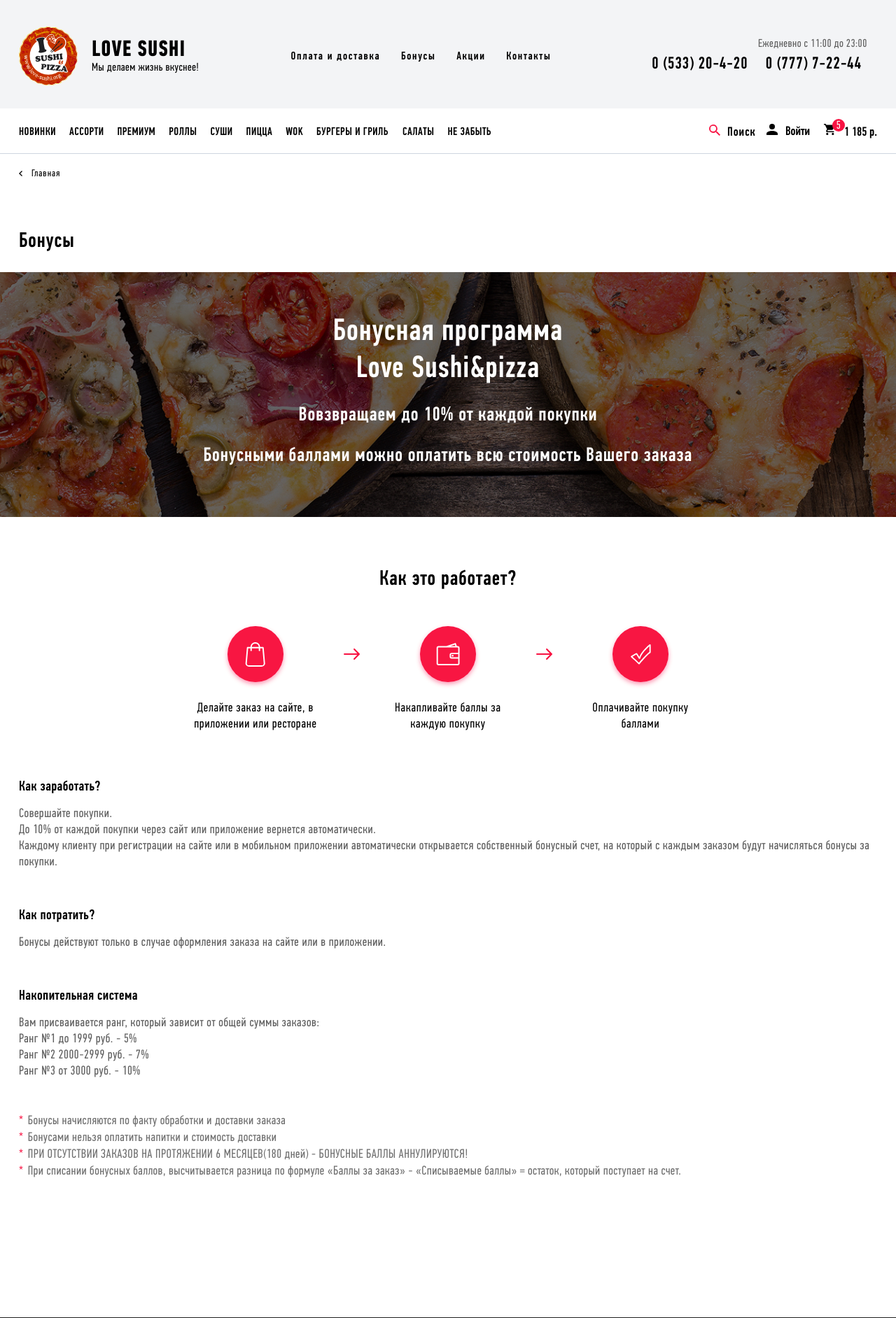
After one commit to Vlad991/Sushi, a PHP site: page /bonuses.html in a window 1280 px wide. The commit adds this page. Shown: the top 1884 px of the page at 70% size. Run offline with PHP 8.4, Linux system fonts and the light colour scheme.

Commit message:
Add bonuses (044)

```diff
--- /dev/null
+++ b/bonuses.html
@@ -0,0 +1,332 @@
+<!doctype html>
+<html class="no-js" lang="">
+
+<head>
+    <meta charset="utf-8">
+    <title></title>
+    <meta name="description" content="">
+    <meta name="viewport" content="width=device-width, initial-scale=1">
+
+    <link rel="manifest" href="site.webmanifest">
+    <link rel="apple-touch-icon" href="icon.png">
+    <!-- Place favicon.ico in the root directory -->
+
+    <!--  <link rel="stylesheet" href="css/normalize.css">-->
+    <link rel="stylesheet" href="css/main.css">
+    <link rel="stylesheet" href="css/bonuses.css">
+
+    <meta name="theme-color" content="#fafafa">
+</head>
+
+<body>
+<!--[if IE]>
+<p class="browserupgrade">You are using an <strong>outdated</strong> browser. Please <a href="https://browsehappy.com/">upgrade
+    your browser</a> to improve your experience and security.</p>
+<![endif]-->
+
+<!-- Add your site or application content here -->
+
+<div class="container">
+
+    <header class="header container__header">
+        <div class="container__fixed layout">
+            <div class="logo header__logo layout">
+                <img src="img/header/logo.svg" alt="Sushi And Pizza!" class="logo__img">
+                <div class="logo__title">
+                    <div class="logo__heading">LOVE <img src="img/header/logo46.svg" alt="Sushi And Pizza!" class="small-logo__img"> SUSHI
+                    </div>
+                    <div class="logo__subheading">Мы делаем жизнь вкуснее!</div>
+                </div>
+            </div>
+            <div class="header__search">
+                <a href="#" class="search-link"><img src="img/header/loupe.svg" alt="Поиск"
+                                                     class="search-link__img"></a>
+            </div>
+            <div class="header__menu-icon">
+                <img id="menu-icon" src="img/header/menu-icon.png" alt="" class="menu-icon">
+            </div>
+            <nav id="hiding-menu" class="header__menu hiding-menu">
+                <div class="layout">
+                    <div class="header__small-logo"><img src="img/header/logo46.svg" alt="Sushi And Pizza!" class="small-logo__img"></div>
+                    <img id="close-hiding-menu" src="img/header/close.svg" alt="Close" class="header__close">
+                </div>
+                <ul class="menu layout">
+                    <li class="menu__item"><a href="payment_and_delivery.html" class="menu__link">Оплата и доставка</a>
+                    </li>
+                    <li class="menu__item"><a href="bonuses.html" class="menu__link">Бонусы</a></li>
+                    <li class="menu__item"><a href="promotions.html" class="menu__link">Акции</a></li>
+                    <li class="menu__item"><a href="contacts.html" class="menu__link">Контакты</a></li>
+                </ul>
+            </nav>
+            <div class="contact header__contact">
+                <a class="contact__item contact__item_first" href="tel:053320420">0 (533) 20-4-20</a>
+                <a class="contact__item" href="tel:77772244">0 (777) 7-22-44</a>
+            </div>
+
+        </div>
+    </header>
+
+    <!--    <div class="container__search-block search-block">-->
+    <!--        <div class="search-block__heading">Поиск</div>-->
+    <!--        <div class="search-block__search-form">-->
+    <!--            <form action="" class="search-form">-->
+    <!--                <input type="text" class="search-form__input" placeholder="Что Вы ищете?">-->
+    <!--                <button class="search-form__loupe"><img src="img/search-form/loupe.svg" alt="" class="search-form__img"></button>-->
+    <!--            </form>-->
+    <!--        </div>-->
+    <!--    </div>-->
+
+    <nav id="nav-menu" class="container__adaptive-navigation adaptive-navigation">
+        <div class="container__fixed_adaptive">
+            <ul class="adaptive-navigation layout">
+                <li class="adaptive-navigation__item">
+                    <a href="" class="adaptive-navigation__link">
+                        <img src="img/adaptive-navigation/nav1.svg" alt="" class="adaptive-navigation__img">
+                        <div class="adaptive-navigation__title">Новинки</div>
+                    </a>
+                </li>
+                <li class="adaptive-navigation__item">
+                    <a href="" class="adaptive-navigation__link">
+                        <img src="img/adaptive-navigation/nav2.svg" alt="" class="adaptive-navigation__img">
+                        <div class="adaptive-navigation__title">Ассорти</div>
+                    </a>
+                </li>
+                <li class="adaptive-navigation__item">
+                    <a href="" class="adaptive-navigation__link">
+                        <img src="img/adaptive-navigation/nav3.svg" alt="" class="adaptive-navigation__img">
+                        <div class="adaptive-navigation__title">Премиум</div>
+                    </a>
+                </li>
+                <li class="adaptive-navigation__item">
+                    <a href="" class="adaptive-navigation__link">
+                        <img src="img/adaptive-navigation/nav4.svg" alt="" class="adaptive-navigation__img">
+                        <div class="adaptive-navigation__title">Роллы</div>
+                    </a>
+                </li>
+                <li class="adaptive-navigation__item">
+                    <a href="" class="adaptive-navigation__link">
+                        <img src="img/adaptive-navigation/nav5.svg" alt="" class="adaptive-navigation__img">
+                        <div class="adaptive-navigation__title">Суши</div>
+                    </a>
+                </li>
+                <li class="adaptive-navigation__item">
+                    <a href="" class="adaptive-navigation__link">
+                        <img src="img/adaptive-navigation/nav6.svg" alt="" class="adaptive-navigation__img">
+                        <div class="adaptive-navigation__title">Пицца</div>
+                    </a>
+                </li>
+                <li class="adaptive-navigation__item">
+                    <a href="" class="adaptive-navigation__link">
+                        <img src="img/adaptive-navigation/nav7.svg" alt="" class="adaptive-navigation__img">
+                        <div class="adaptive-navigation__title">Wok</div>
+                    </a>
+                </li>
+                <li class="adaptive-navigation__item">
+                    <a href="" class="adaptive-navigation__link">
+                        <img src="img/adaptive-navigation/nav8.svg" alt="" class="adaptive-navigation__img">
+                        <div class="adaptive-navigation__title">Бургер и гриль</div>
+                    </a>
+                </li>
+                <li class="adaptive-navigation__item">
+                    <a href="" class="adaptive-navigation__link">
+                        <img src="img/adaptive-navigation/nav9.svg" alt="" class="adaptive-navigation__img">
+                        <div class="adaptive-navigation__title">Салаты</div>
+                    </a>
+                </li>
+                <li class="adaptive-navigation__item">
+                    <a href="" class="adaptive-navigation__link">
+                        <img src="img/adaptive-navigation/nav10.svg" alt="" class="adaptive-navigation__img">
+                        <div class="adaptive-navigation__title">Не забыть</div>
+                    </a>
+                </li>
+            </ul>
+        </div>
+    </nav>
+
+    <nav class="navigation container__navigation container__sticky">
+        <div class="container__fixed layout">
+            <div id="nav-menu-icon" class="navigation__nav-menu-icon nav-menu-icon">
+                <img src="img/header/nav-menu-icon.svg" alt="" class="nav-menu-icon__img">
+                <div class="nav-menu-icon__title">Наше меню</div>
+            </div>
+            <div class="navigation__menu">
+                <ul class="menu layout menu_nav">
+                    <li class="menu__item menu__item_nav"><a href="" class="menu__link menu__link_nav">НОВИНКИ</a></li>
+                    <li class="menu__item menu__item_nav"><a href="" class="menu__link menu__link_nav">АССОРТИ</a></li>
+                    <li class="menu__item menu__item_nav"><a href="" class="menu__link menu__link_nav">ПРЕМИУМ</a></li>
+                    <li class="menu__item menu__item_nav"><a href="" class="menu__link menu__link_nav">РОЛЛЫ</a></li>
+                    <li class="menu__item menu__item_nav"><a href="" class="menu__link menu__link_nav">СУШИ</a></li>
+                    <li class="menu__item menu__item_nav"><a href="" class="menu__link menu__link_nav">ПИЦЦА</a></li>
+                    <li class="menu__item menu__item_nav"><a href="" class="menu__link menu__link_nav">WOK</a></li>
+                    <li class="menu__item menu__item_nav"><a href="" class="menu__link menu__link_burgers menu__link_nav">БУРГЕРЫ И ГРИЛЬ</a></li>
+                    <li class="menu__item menu__item_nav"><a href="" class="menu__link menu__link_nav">САЛАТЫ</a></li>
+                    <li class="menu__item menu__item_nav"><a href="" class="menu__link menu__link_nav menu__link_dont-forget">НЕ ЗАБЫТЬ</a></li>
+                </ul>
+            </div>
+            <div class="enter navigation__enter layout">
+                <a href="" class="search">Поиск</a>
+                <a href="#" class="login">Войти</a>
+                <a href="#" class="basket layout">
+                    <div class="basket__img-wrap">
+                        <img src="img/header/basket.svg" alt="Корзина" class="basket__img">
+                    </div>
+                    <div class="basket__amount">1 185 р.</div>
+                </a>
+            </div>
+        </div>
+    </nav>
+
+    <div class="location container__location">
+        <div class="container__fixed">
+            <span class="location__main">Главная</span>
+            <span class="location__slash">/</span>
+            <span class="location__sub">Бонусы</span>
+        </div>
+    </div>
+
+    <div class="container__contacts-location contacts-location">
+        <div class="container__fixed container__fixed_adaptive">
+            <a href="index.html" class="contacts-location__link">Главная</a>
+        </div>
+    </div>
+
+    <section class="container__bonuses bonuses">
+        <div class="container__fixed container__fixed_adaptive">
+            <h1 class="bonuses__heading">Бонусы</h1>
+        </div>
+        <header class="bonuses__bonuses-header bonuses-header">
+            <div class="bonuses-header__heading">Бонусная программа<br> Love Sushi&pizza</div>
+            <div class="bonuses-header__paragraph">Вовзвращаем до 10% от каждой покупки</div>
+            <div class="bonuses-header__paragraph">Бонусными баллами можно оплатить всю стоимость Вашего заказа</div>
+        </header>
+        <div class="container__fixed">
+            <div class="bonuses__how-it-works how-it-works">
+                <div class="how-it-works__heading">Как это работает?</div>
+                <ul class="how-it-works__order order layout">
+                    <li class="order__item">
+                        <img src="img/bonuses/icon1.svg" alt="" class="order__img">
+                        <div class="order__action">Делайте заказ на сайте, в приложении или ресторане</div>
+                    </li>
+                    <li class="order__item order__item_small">
+                        <img src="img/bonuses/arrow.svg" alt=">" class="order__arrow">
+                    </li>
+                    <li class="order__item">
+                        <img src="img/bonuses/icon2.svg" alt="" class="order__img">
+                        <div class="order__action">Накапливайте баллы за каждую покупку</div>
+                    </li>
+                    <li class="order__item order__item_small">
+                        <img src="img/bonuses/arrow.svg" alt=">" class="order__arrow">
+                    </li>
+                    <li class="order__item">
+                        <img src="img/bonuses/icon3.svg" alt="" class="order__img">
+                        <div class="order__action">Оплачивайте покупку баллами</div>
+                    </li>
+                </ul>
+                <h2 class="how-it-works__title">Как заработать?</h2>
+                <p class="how-it-works__paragraph">Совершайте покупки.<br>До 10% от каждой покупки через сайт или приложение вернется автоматически.<br> Каждому клиенту при регистрации на сайте или в мобильном приложении автоматически открывается собственный бонусный счет, на который с каждым заказом будут начисляться бонусы за покупки.</p>
+                <h2 class="how-it-works__title">Как потратить?</h2>
+                <p class="how-it-works__paragraph">Бонусы действуют только в случае оформления заказа на сайте или в приложении.</p>
+                <h2 class="how-it-works__title">Накопительная система</h2>
+                <p class="how-it-works__paragraph">Вам присваивается ранг, который зависит от общей суммы заказов:<br>Ранг №1 до 1999 руб. - 5%<br>Ранг №2 2000-2999 руб. - 7%<br>Ранг №3 от 3000 руб. - 10%</p>
+                <ul class="how-it-works__remark-list">
+                    <li class="remark-list__item">Бонусы начисляются по факту обработки и доставки заказа</li>
+                    <li class="remark-list__item">Бонусами нельзя оплатить напитки и стоимость доставки</li>
+                    <li class="remark-list__item">ПРИ ОТСУТСТВИИ ЗАКАЗОВ НА ПРОТЯЖЕНИИ 6 МЕСЯЦЕВ(180 дней) - БОНУСНЫЕ БАЛЛЫ АННУЛИРУЮТСЯ!</li>
+                    <li class="remark-list__item">При списании бонусных баллов, высчитывается разница по формуле «Баллы за заказ» - «Списываемые баллы» = остаток, который поступает на счет.</li>
+                </ul>
+            </div>
+        </div>
+    </section>
+
+    <footer class="container__footer footer">
+        <div class="container__fixed container__fixed_adaptive">
+            <section class="footer__main main">
+                <div class="main__item main__item_first">
+                    <div class="logo logo_footer main__logo layout">
+                        <img src="img/footer/logo.svg" alt="Sushi And Pizza!" class="logo__img">
+                        <div class="logo__title logo__title_footer">
+                            <div class="logo__heading logo__heading_footer">LOVE <img src="img/header/logo46.svg" alt="Sushi And Pizza!" class="small-logo__img"> SUSHI</div>
+                            <div class="logo__subheading logo__subheading_footer">Мы делаем жизнь вкуснее!</div>
+                        </div>
+                    </div>
+                </div>
+                <div class="main__item">
+                    <div class="item-section">
+                        <div class="item-section__heading">ИНФОРМАЦИЯ</div>
+                        <nav class="item-section__link-list">
+                            <ul class="linklist">
+                                <li class="link-list__item"><a href="#" class="link-list__link">О нас</a></li>
+                                <li class="link-list__item"><a href="#" class="link-list__link">Оплата и доставка</a>
+                                </li>
+                                <li class="link-list__item"><a href="#" class="link-list__link">Политика
+                                    безопасности</a></li>
+                            </ul>
+                        </nav>
+                    </div>
+                </div>
+                <div class="main__item">
+                    <div class="item-section">
+                        <div class="item-section__heading">ДОПОЛНИТЕЛЬНО</div>
+                        <nav class="item-section__link-list">
+                            <ul class="linklist">
+                                <li class="link-list__item"><a href="" class="link-list__link">Производители</a></li>
+                                <li class="link-list__item"><a href="" class="link-list__link">Подарочные
+                                    сертификаты</a></li>
+                                <li class="link-list__item"><a href="" class="link-list__link">Партнёры</a></li>
+                                <li class="link-list__item"><a href="" class="link-list__link">Товары со скидкой</a>
+                                </li>
+                            </ul>
+                        </nav>
+                    </div>
+                </div>
+                <div class="main__item">
+                    <div class="item-section">
+                        <div class="item-section__heading">НАШИ КОНТАКТЫ</div>
+                        <nav class="item-section__link-list">
+                            <ul class="linklist">
+                                <li class="link-list__item"><a href="" class="link-list__link">0 (533) 20-4-20, 0 (777)
+                                    7-22-44</a></li>
+                                <li class="link-list__item"><a href="" class="link-list__link">г. Тирасполь, ул. 1 Мая,
+                                    2</a></li>
+                                <li class="link-list__item"><a href="" class="link-list__link">zakaz@love-sushi.org</a>
+                                </li>
+                            </ul>
+                        </nav>
+                    </div>
+                </div>
+            </section>
+            <section class="footer__sprite layout">
+                <ul class="sprite layout">
+                    <li class="sprite__item"><a href="" class="sprite__link sprite__link_vk"></a></li>
+                    <li class="sprite__item"><a href="" class="sprite__link sprite__link_fb"></a></li>
+                    <li class="sprite__item"><a href="" class="sprite__link sprite__link_od"></a></li>
+                    <li class="sprite__item"><a href="" class="sprite__link sprite__link_inst"></a></li>
+                </ul>
+                <div class="footer__download download layout">
+                    <div class="download__title">Скачать приложение:</div>
+                    <a href="" class="download__app-store"><img src="img/footer/app-store.svg" alt=""></a>
+                    <a href="" class="download__play-market"><img src="img/footer/play-market.svg" alt=""></a>
+                </div>
+            </section>
+        </div>
+    </footer>
+
+</div>
+
+
+<!-- Google Analytics: change UA-XXXXX-Y to be your site's ID. -->
+<script>
+    window.ga = function () {
+        ga.q.push(arguments)
+    };
+    ga.q = [];
+    ga.l = +new Date;
+    ga('create', 'UA-XXXXX-Y', 'auto');
+    ga('set', 'transport', 'beacon');
+    ga('send', 'pageview')
+</script>
+<script src="https://www.google-analytics.com/analytics.js" async></script>
+<script src="js/main.js"></script>
+</body>
+
+</html>
--- /dev/null
+++ b/css/bonuses.css
@@ -0,0 +1,124 @@
+.container__bonuses {
+}
+
+.bonuses {
+}
+
+.bonuses__heading {
+    font-family: "PF Din Text Comp Pro Medium", sans-serif;
+    font-size: 30px;
+    font-weight: normal;
+    letter-spacing: 1px;
+    margin: 67px 0 0;
+}
+
+.bonuses__bonuses-header {
+    margin: 27px 0 0;
+}
+
+.bonuses-header {
+    background: url(../img/bonuses/header-bg.jpg) no-repeat center;
+    height: 350px;
+    padding: 0.01%;
+}
+
+.bonuses-header__heading {
+    font-family: "PF Din Text Comp Pro Medium", sans-serif;
+    font-size: 44px;
+    color: #fff;
+    text-align: center;
+    font-weight: normal;
+    letter-spacing: 1.2px;
+    margin: 56px 0 0;
+}
+
+.bonuses-header__paragraph {
+    font-family: "PF Din Text Comp Pro Medium", sans-serif;
+    font-size: 28px;
+    color: #fff;
+    text-align: center;
+    letter-spacing: 1px;
+    margin: 24px 0 0;
+}
+
+.bonuses__how-it-works {
+}
+
+.how-it-works {
+}
+
+.how-it-works__heading {
+    font-family: "PF Din Text Comp Pro Medium", sans-serif;
+    font-size: 30px;
+    font-weight: normal;
+    text-align: center;
+    letter-spacing: 1px;
+    margin: 69px 0 0;
+}
+
+.how-it-works__order {
+    margin: 44px auto 65px;
+}
+
+.order {
+    width: 730px;
+}
+
+.order__item {
+    width: 180px;
+}
+
+.order__item_small {
+    width: 23px;
+}
+
+.order__img {
+    display: block;
+    margin: 0 auto;
+}
+
+.order__action {
+    text-align: center;
+    font-family: "PF Din Text Comp Pro Regular", sans-serif;
+    font-size: 18px;
+    letter-spacing: 0.8px;
+    margin: 14px 0 0;
+}
+
+.order__arrow {
+    margin: 38px 0 0;
+}
+
+.how-it-works__title {
+    font-family: "PF Din Text Comp Pro Medium", sans-serif;
+    font-size: 20px;
+    margin: 52px 0 0;
+    letter-spacing: 0.5px;
+}
+
+.how-it-works__paragraph {
+    font-family: "PF Din Text Comp Pro Regular", sans-serif;
+    font-size: 18px;
+    color: #5F5F5F;
+    letter-spacing: 0.6px;
+    margin: 16px 0 0;
+}
+
+.how-it-works__remark-list {
+    margin: 48px 0 0;
+}
+
+.remark-list__item {
+    margin: 1px 0 0;
+    font-family: "PF Din Text Comp Pro Regular", sans-serif;
+    font-size: 18px;
+    color: #707070;
+    letter-spacing: 0.5px;
+}
+
+.remark-list__item::before {
+    content: '*';
+    display: inline-block;
+    color: #F81242;
+    margin-right: 6px;
+}
--- a/css/main.css
+++ b/css/main.css
@@ -38,6 +38,7 @@ html, body, div, span, applet, object, iframe, h1, h2, h3, h4, h5, h6, p, blockq
     list-style: none;
     text-decoration: none;
     font-family: "PF Din Text Comp Pro Regular";
+    font-weight: normal;
 }
 
 /*.........................Main styles...........................................*/
```
Also changed, not shown: txt/bem.txt (+23 -0 lines), img/bonuses/044.jpg (added), img/bonuses/arrow.svg (added), img/bonuses/header-bg.jpg (added), img/bonuses/icon1.svg (added), img/bonuses/icon2.svg (added), img/bonuses/icon3.svg (added), img/psd/044.jpg (added).
